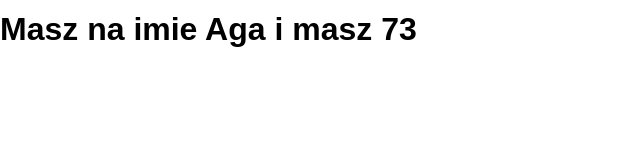
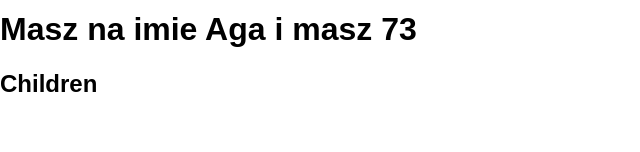
Before and after one commit to RadoslawStepniewski/React-todo, a React (Create React App) app in the folder my-app/: page / in a window 1280 px wide. Shown: the part 148-300 px from the top of the page, without its empty margins (0-640 px from the left). Built offline with nearby package versions, Linux system fonts and the light colour scheme.

Commit message:
added Name handler and binds names

```diff
--- a/my-app/src/App.js
+++ b/my-app/src/App.js
@@ -12,7 +12,7 @@ class App extends Component {
     ]
   }
 
-  switchNameHandler = ()=> {
+  switchButtonHandler = ()=> {
     this.setState({
       person: [
         {name: "Radek123", age: 243},
@@ -21,13 +21,24 @@ class App extends Component {
       ]
     });
   }
+
+  switchNameHandler = (newName)=> {
+    this.setState({
+      person: [
+        {name: newName, age: 243242},
+        {name: newName, age: 634247},
+        {name: newName, age: 742423}
+      ]
+    });
+  }
+
   render() {
     return (
       <div >
-        <button onClick={this.switchNameHandler}>Click</button>
-        <Person name={this.state.person[0].name} age={this.state.person[0].age}/>
-        <Person name={this.state.person[1].name} age={this.state.person[1].age}/>
-        <Person name={this.state.person[2].name} age={this.state.person[2].age}/>
+        <button onClick={this.switchButtonHandler}>Click</button>
+        <Person name={this.state.person[0].name} age={this.state.person[0].age} click={this.switchNameHandler.bind(this, "Basia")}/>
+        <Person name={this.state.person[1].name} age={this.state.person[1].age} click={this.switchNameHandler.bind(this, "Kasia")}/>
+        <Person name={this.state.person[2].name} age={this.state.person[2].age} click={this.switchNameHandler.bind(this, "Marta")}>Children</Person>
       </div>
     );
   }
--- a/my-app/src/components/person.js
+++ b/my-app/src/components/person.js
@@ -3,7 +3,8 @@ import React, { Components } from 'react';
 const Person = (props) =>{
     return(
         <div>
-            <h1>Masz na imie {props.name} i masz {props.age}</h1>
+            <h1 onClick={props.click}>Masz na imie {props.name} i masz {props.age}</h1>
+            <h2>{props.children}</h2>
         </div>
     );
 }
```
